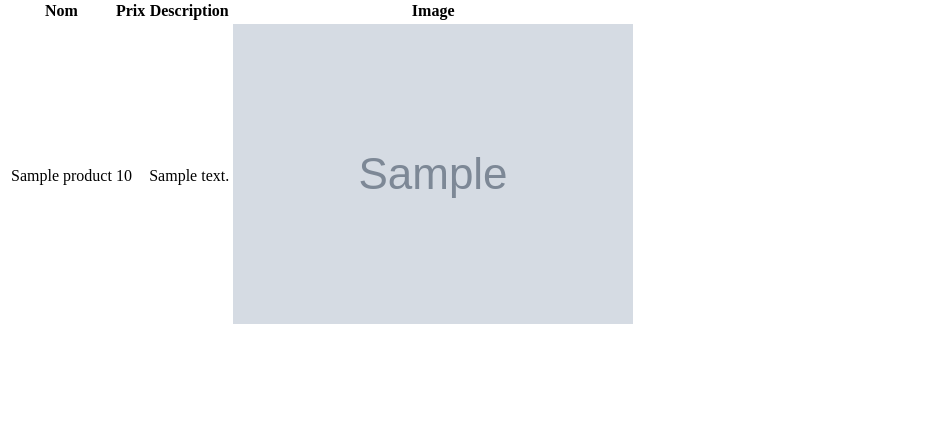
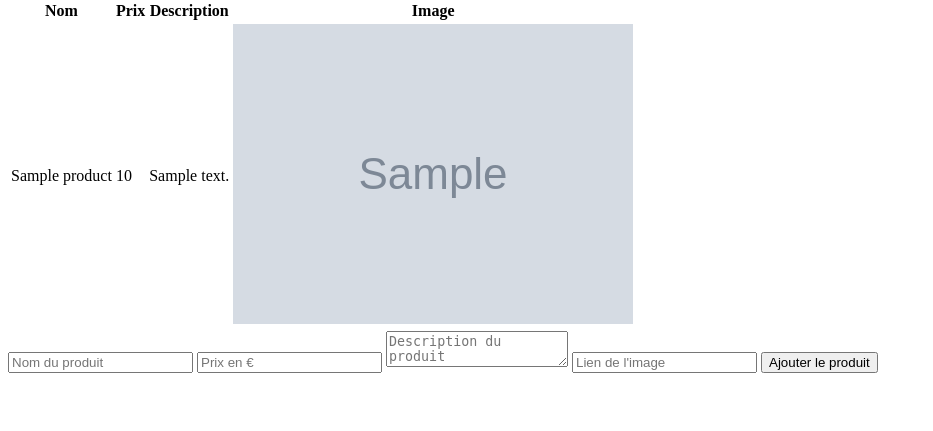
Before and after one commit to rakotok2109/ico-workshop, a PHP site: page /pages/DashboardAdminView.php in a window 1280 px wide. Shown: the part 79-510 px from the top of the page, without its empty margins (0-933 px from the left). Run offline with PHP 8.4, Linux system fonts and the light colour scheme; tables that the repository leaves empty or names only in its code hold one stand-in row (values such as "Sample post"); grey boxes marked "Sample" are stand-in pictures; some libraries are stand-ins or nearby versions.

Commit message:
Optimizing the feature "Add a produt" by Nathan

```diff
--- a/config/controller/ProductController.php
+++ b/config/controller/ProductController.php
@@ -24,13 +24,13 @@ class ProductController {
     public static function updateProduct(Product $product)
     {
         $pdo = PDOUtils::getSharedInstance();
-        $pdo->execSQL('UPDATE products SET (id, name, price, description) VALUES (?, ?, ?, ?) WHERE id = ?', [$product->getId(), $product->getName(), $product->getPrice(), $product->getDescription()]);
+        $pdo->execSQL('UPDATE products SET (id, name, price, description, image) VALUES (?, ?, ?, ?, ?) WHERE id = ?', [$product->getId(), $product->getName(), $product->getPrice(), $product->getDescription(), $product->getImage()]);
     }
 
     public static function addProduct(Product $product)
     {
         $pdo = PDOUtils::getSharedInstance();
-        $pdo->execSQL('INSERT INTO products (name, price, description) VALUES (?, ?, ?)', [$product->getName(), $product->getPrice(), $product->getDescription()]);
+        $pdo->execSQL('INSERT INTO products (name, price, description, image) VALUES (?, ?, ?, ?)', [$product->getName(), $product->getPrice(), $product->getDescription(), $product->getImage()]);
     }
 
     public static function deleteProduct()
--- a/pages/DashboardAdminView.php
+++ b/pages/DashboardAdminView.php
@@ -60,6 +60,7 @@ $products = ProductController::getAllProducts();
         <?php endforeach; ?>
     </tbody>
 </table>
+
 <table>
     <tr>
         <th>Nom</th>
@@ -78,3 +79,11 @@ $products = ProductController::getAllProducts();
         <?php endforeach; ?>
     </tbody>
 </table>
+
+<form method="POST" action="../routes/product.php?id=addProduct">
+    <input type="text" name="name" placeholder="Nom du produit" required>
+    <input type="number" name="price" placeholder="Prix en €" step="0.01" required>
+    <textarea name="description" placeholder="Description du produit" required></textarea>
+    <input type="text" name="image" placeholder="Lien de l'image" required>
+    <button type="submit">Ajouter le produit</button>
+</form>
```
Also changed, not shown: routes/product.php (+16 -0 lines).
